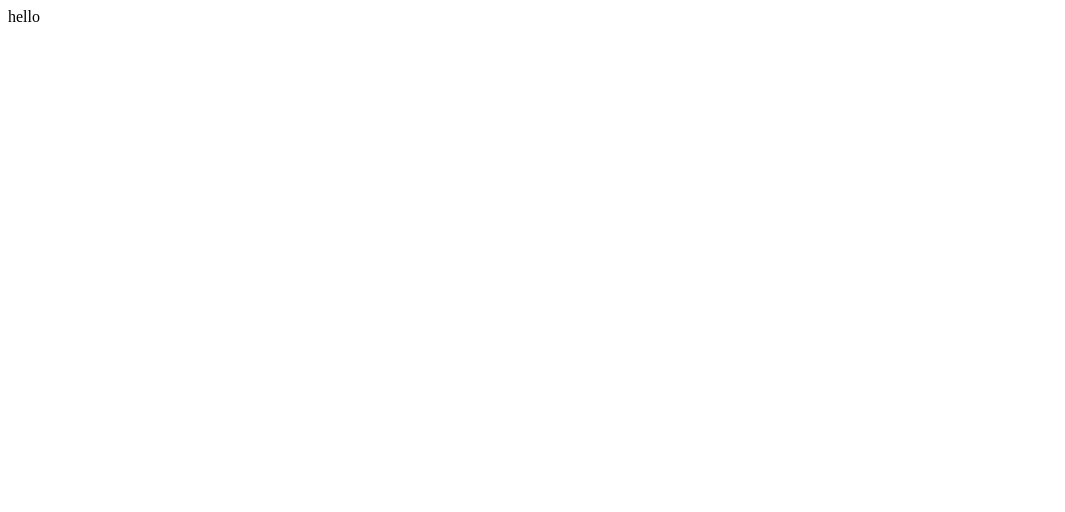
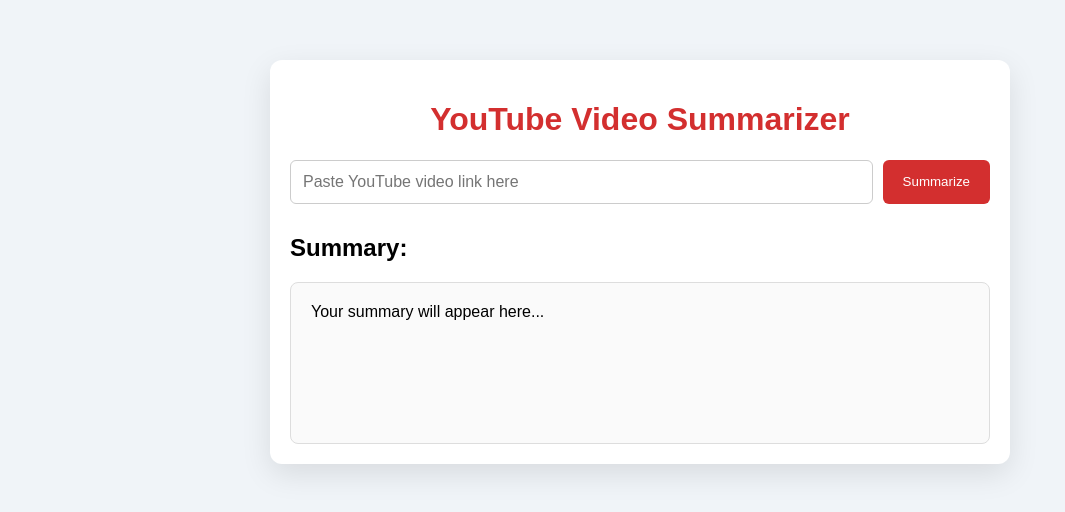
Before and after one commit to ArjunAghil/video_summarizer, a plain HTML site: page index.html in a window 1280 px wide. Shown: the whole page, without its empty margins (0-1065 px from the left). Drawn offline with Linux system fonts and the light colour scheme.

Commit message:
Updated website

```diff
--- a/index.html
+++ b/index.html
@@ -1,11 +1,26 @@
 <!DOCTYPE html>
 <html lang="en">
 <head>
-    <meta charset="UTF-8">
-    <meta name="viewport" content="width=device-width, initial-scale=1.0">
-    <title>Document</title>
+  <meta charset="UTF-8" />
+  <meta name="viewport" content="width=device-width, initial-scale=1.0" />
+  <title>YouTube Video Summarizer</title>
+  <link rel="stylesheet" href="style.css" />
 </head>
 <body>
-    hello
+  <div class="container">
+    <h1>YouTube Video Summarizer</h1>
+
+    <div class="input-section">
+      <input type="text" id="youtubeLink" placeholder="Paste YouTube video link here" />
+      <button onclick="summarizeVideo()">Summarize</button>
+    </div>
+
+    <div class="result-section">
+      <h2>Summary:</h2>
+      <div id="resultBox">Your summary will appear here...</div>
+    </div>
+  </div>
+
+  <script src="script.js"></script>
 </body>
 </html>
--- /dev/null
+++ b/script.js
@@ -0,0 +1,17 @@
+function summarizeVideo() {
+  const link = document.getElementById("youtubeLink").value;
+  const resultBox = document.getElementById("resultBox");
+
+  if (!link.includes("youtube.com") && !link.includes("youtu.be")) {
+    resultBox.textContent = "❌ Please enter a valid YouTube link.";
+    return;
+  }
+
+  // Mock summary response – replace this with actual API call
+  resultBox.textContent = "⏳ Summarizing video, please wait...";
+
+  // Simulate loading
+  setTimeout(() => {
+    resultBox.textContent = "✅ Video Summary:\n\nThis is a placeholder summary for the video.\n(Replace this with your backend response)";
+  }, 2000);
+}
--- a/style.css
+++ b/style.css
@@ -1,3 +1,61 @@
-body{
-    background-color: rebeccapurple;
+body {
+  font-family: Arial, sans-serif;
+  background-color: #f0f4f8;
+  margin: 0;
+  padding: 0;
 }
+
+.container {
+  max-width: 700px;
+  margin: 60px auto;
+  padding: 20px;
+  background: white;
+  border-radius: 12px;
+  box-shadow: 0 10px 30px rgba(0,0,0,0.1);
+}
+
+h1 {
+  text-align: center;
+  color: #d32f2f;
+}
+
+.input-section {
+  display: flex;
+  gap: 10px;
+  margin-top: 20px;
+}
+
+.input-section input {
+  flex: 1;
+  padding: 12px;
+  font-size: 16px;
+  border-radius: 6px;
+  border: 1px solid #ccc;
+}
+
+.input-section button {
+  padding: 12px 20px;
+  background-color: #d32f2f;
+  color: white;
+  border: none;
+  border-radius: 6px;
+  cursor: pointer;
+  transition: 0.3s ease;
+}
+
+.input-section button:hover {
+  background-color: #b71c1c;
+}
+
+.result-section {
+  margin-top: 30px;
+}
+
+#resultBox {
+  padding: 20px;
+  background-color: #fafafa;
+  border: 1px solid #ddd;
+  border-radius: 8px;
+  min-height: 120px;
+  white-space: pre-wrap;
+}
```
